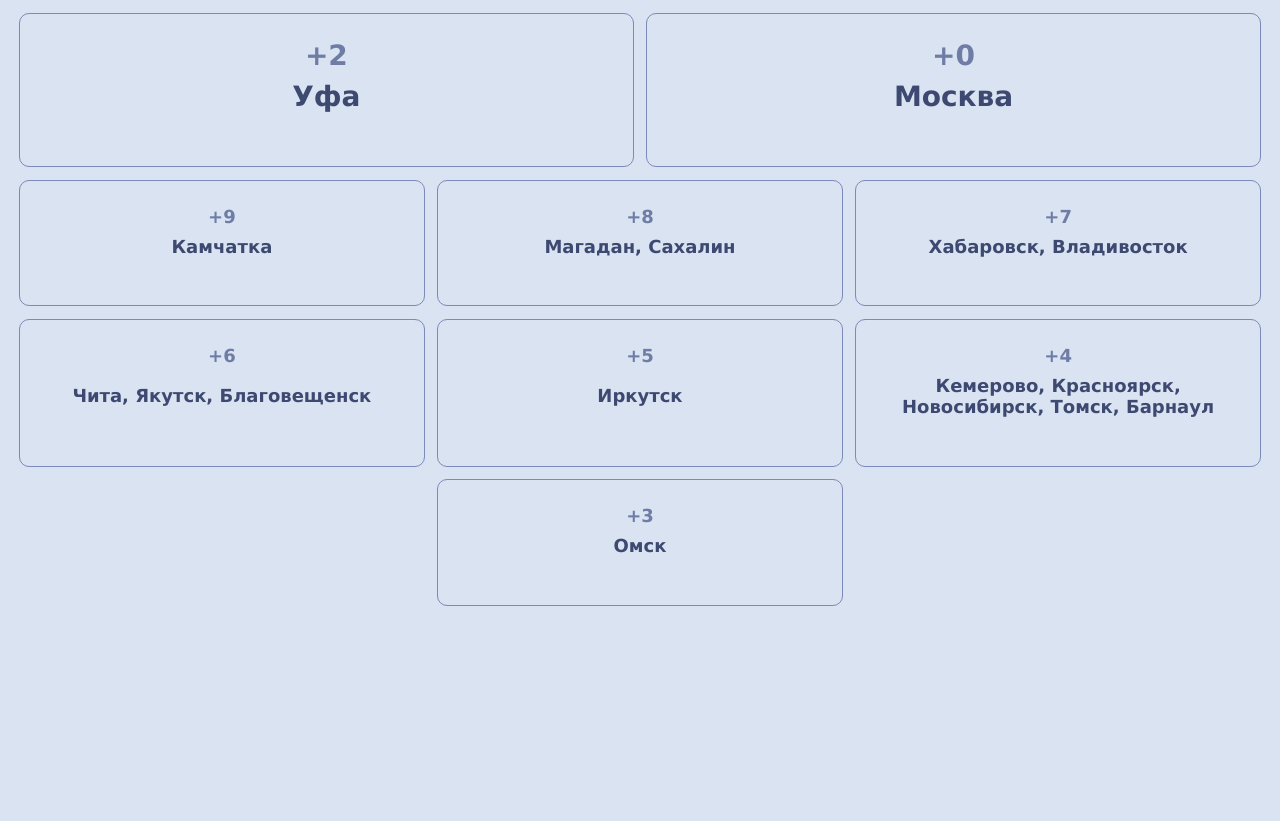
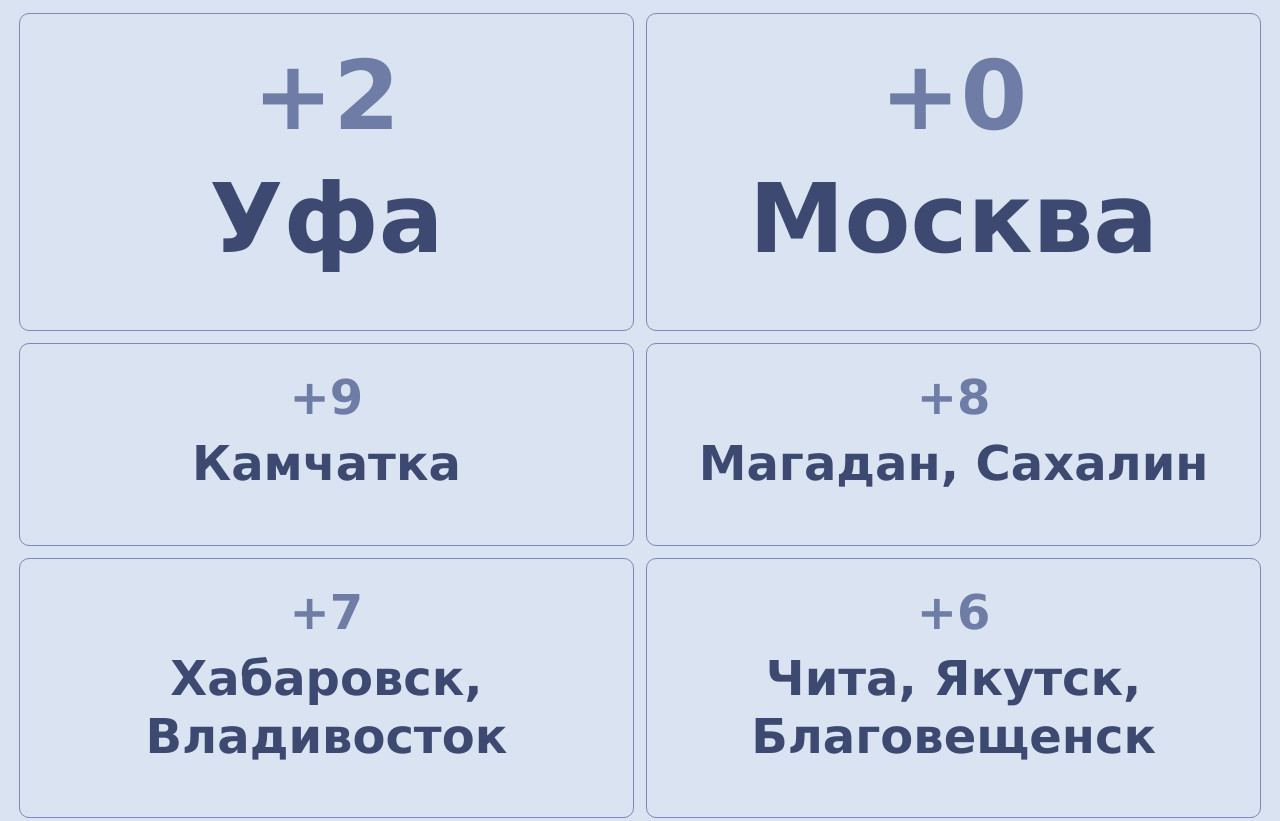
Before and after one commit to Uskovaaa/Timezone, a website: page index.html in a window 1280 px wide. Shown: the top 821 px of the page. Before the commit the page ends 800 px from the top, so only its background shows below. Drawn offline with Linux system fonts and the light colour scheme; a script that the page names is missing.

Commit message:
changed font-size, nth-child

```diff
--- a/style.css
+++ b/style.css
@@ -32,8 +32,8 @@ body {
   width: 49%;
 }
 
-.current_time:nth-child(n+3) {
-  width: 32.333%;
+.current_time:nth-child(n+2) {
+  width: 49%;
 }
 
 .text,
@@ -48,14 +48,14 @@ body {
 .text,
 .title,
 .timeLocation {
-  font-size: 18px;
+  font-size: 3rem;
   font-weight: 700;
 }
 
 .text.big,
 .title.big,
 .timeLocation.big {
-  font-size: 28px;
+  font-size: 6rem;
   font-weight: 700;
 }
 
```
